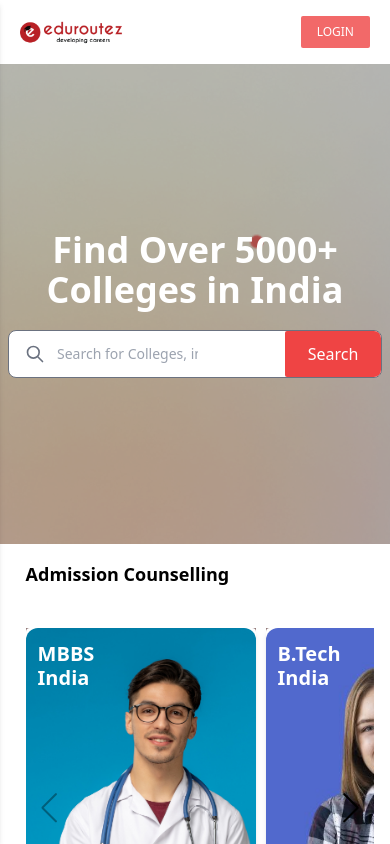
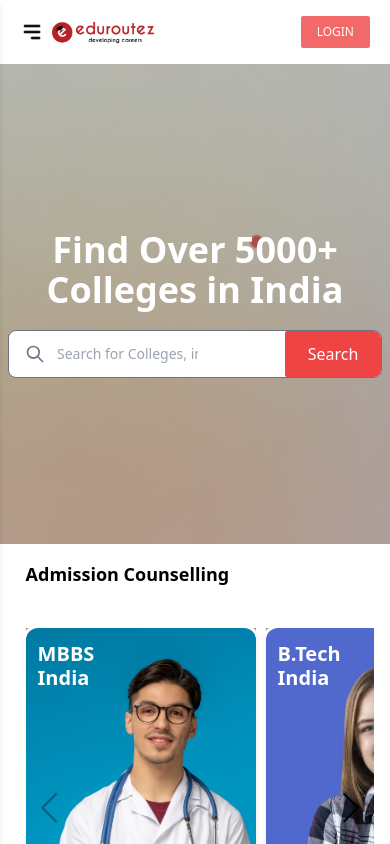
Before and after one commit to CoderAnshul/eduroutez, a React (Vite) app: page / in a window 390 px wide. Shown: the top 844 px of the page. Built offline with nearby package versions, Linux system fonts and the light colour scheme; no server answers.

Commit message:
final changes in navbar

```diff
--- a/src/Components/Navbar.jsx
+++ b/src/Components/Navbar.jsx
@@ -80,9 +80,24 @@ if(response)    {
     <>
       <div className="sticky top-0 z-[999] bg-white">
         <div className="h-16 w-full p-5 flex items-center justify-between">
-          <Link to="/">
+          {/* <Link to="/">
             <img className="h-6 md:h-8" src={logo} alt="mainLogo" />
-          </Link>
+          </Link> */}
+          <div className='flex items-center gap-2'>
+          <button
+                      onClick={toggleMenu}
+                      className="md:hidden"
+                    >
+                      <img
+                        className="h-6"
+                        src={menubar}
+                        alt="open menu"
+                      />
+                    </button>
+            <Link to="/">
+              <img className="h-6 md:h-8" src={logo} alt="mainLogo" />
+            </Link>
+        </div>
 
           <div className="search ml-5 bg-white border-[1.5px] border-gray-500 px-4 py-2 rounded-lg items-center gap-2 w-[40%] overflow-hidden hidden sm:flex">
             <button>
@@ -141,8 +156,15 @@ if(response)    {
             {accessToken && (
               <div
                 className="relative"
-                onMouseEnter={() => setIsDropdownOpen(true)}
-                onMouseLeave={() => setIsDropdownOpen(false)}
+                // onMouseEnter={() => setIsDropdownOpen(true)}
+                // onMouseLeave={() => setIsDropdownOpen(false)}
+                onClick={() => {
+                  if (isDropdownOpen) {
+                    setIsDropdownOpen(false);
+                  } else {
+                    setIsDropdownOpen(true);
+                  }
+                }}
               >
                 <div className="CustomFlex gap-1 font-medium text-sm border-2 py-1 px-2 border-gray-400 rounded-2xl cursor-pointer">
                   <img className="h-3 opacity-75" src={menu} alt="menu" />
```
